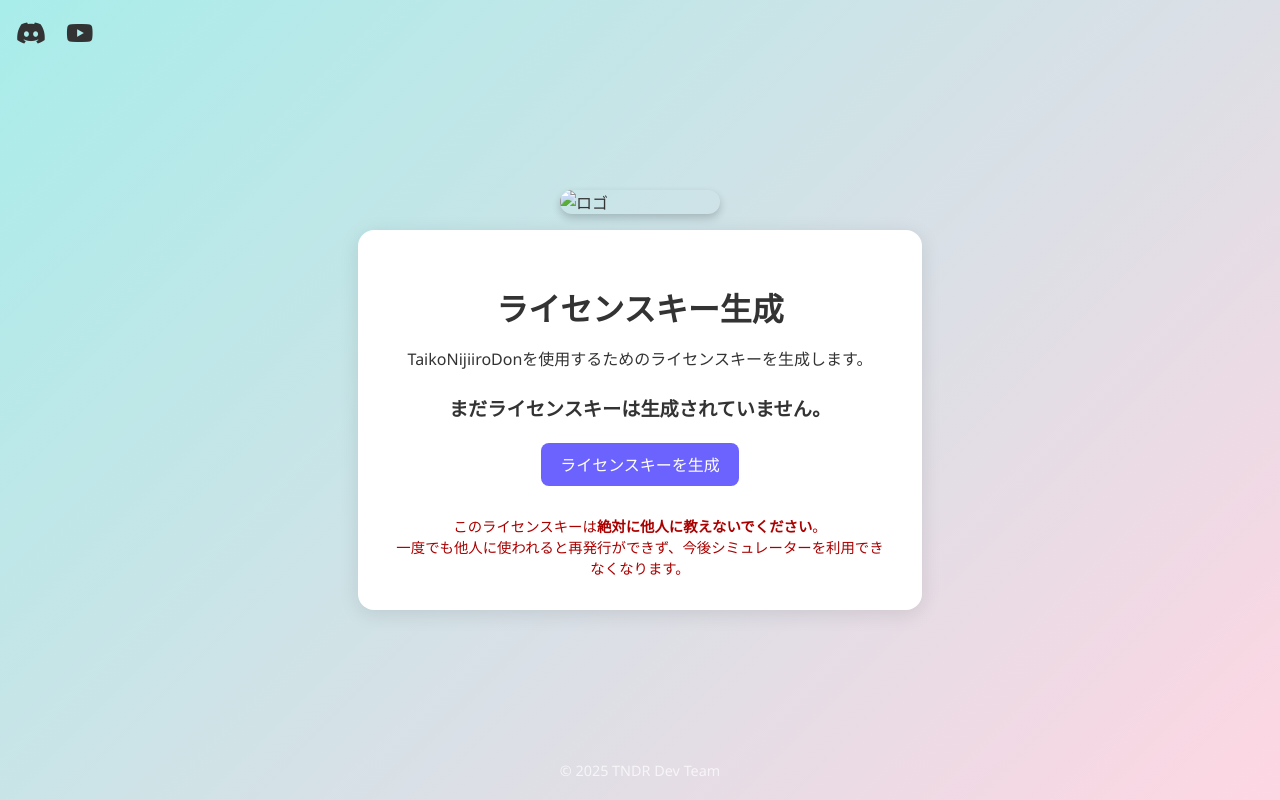
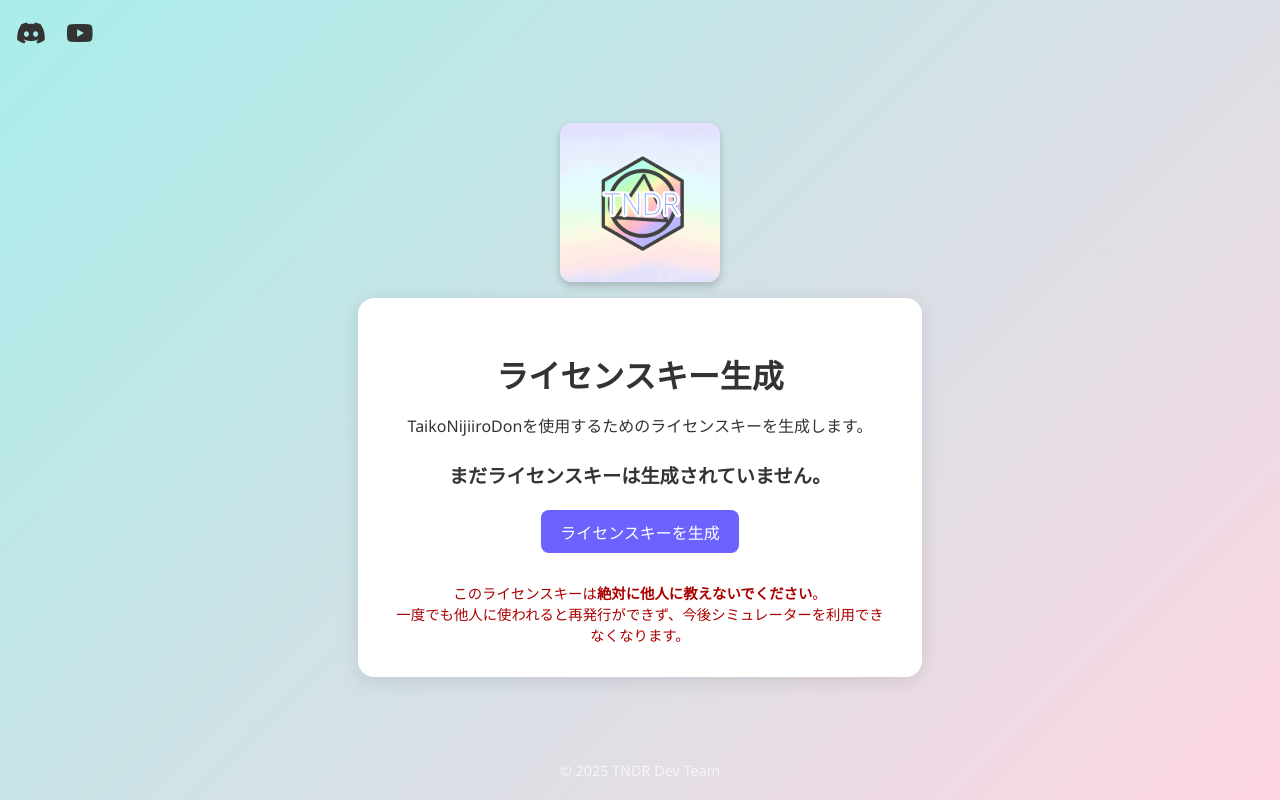
Before and after one commit to NANTETU/TNDR-EntryServer, a plain HTML site: page index.html in a window 1280 px wide. Drawn offline with Linux system fonts and the light colour scheme.

Commit message:
Update index.html

```diff
--- a/index.html
+++ b/index.html
@@ -195,7 +195,7 @@
     </div>
 
     <!-- ロゴをここに表示 -->
-    <img src="logo.png" alt="ロゴ" class="logo">
+    <img src="logo.jpg" alt="ロゴ" class="logo">
 
     <div class="container">
         <h1>ライセンスキー生成</h1>
```
